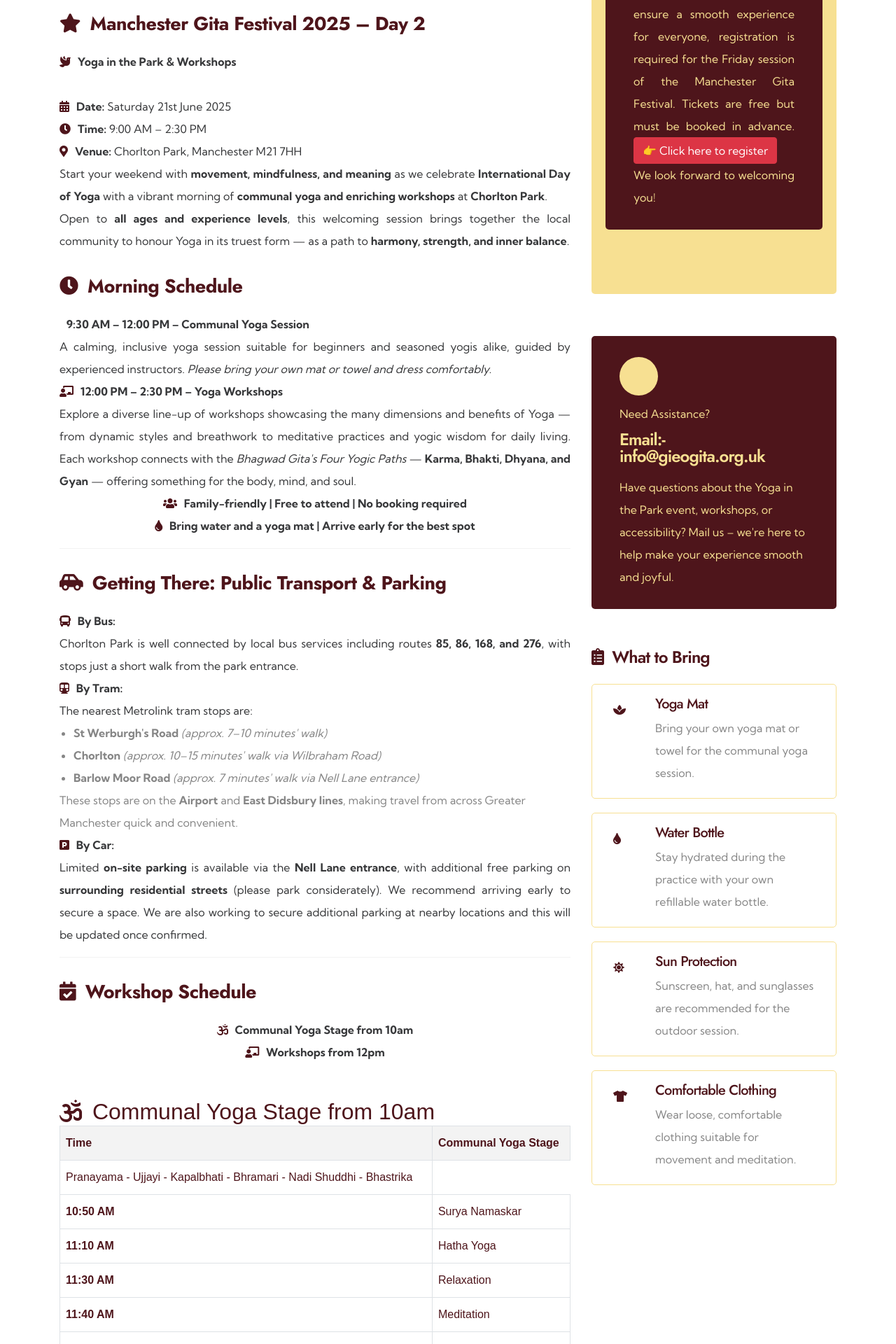
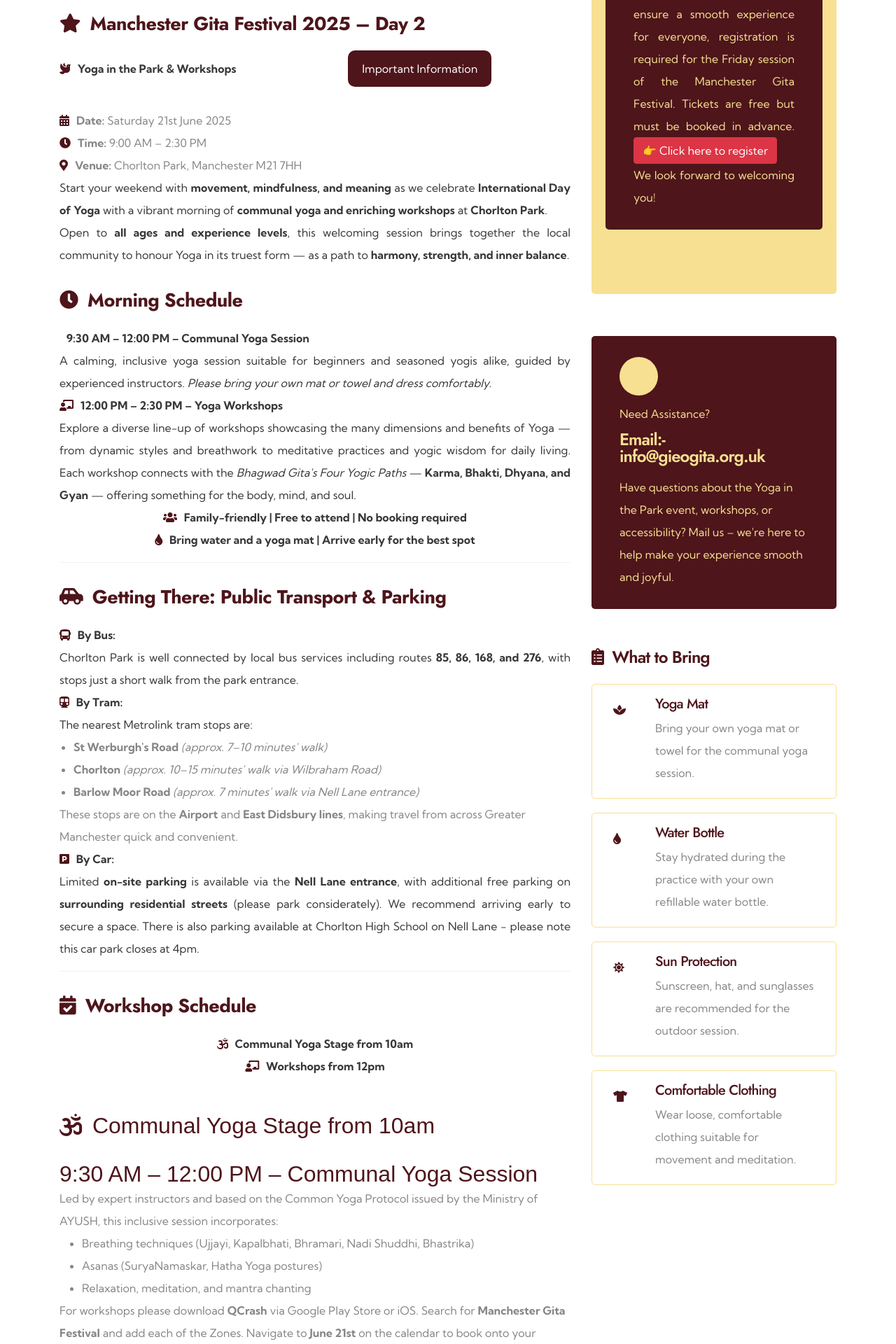
Before and after one commit to Pankajvijaybhatnagar/gieouk, a PHP site: page /day-2-yoga-in-the-park in a window 1280 px wide. Shown: the part 1585-3505 px from the top of the page at 70% size. Run offline with PHP 8.4, Linux system fonts and the light colour scheme; some web fonts are replaced.

Commit message:
updated by pankaj

```diff
--- a/day-2-yoga-in-the-park.php
+++ b/day-2-yoga-in-the-park.php
@@ -47,7 +47,17 @@ require_once('parts/page-title.php');
                             Festival 2025 – Day 2
                         </h4>
                         <p class="service-details__text-3" style="text-align: justify;">
-                            <strong><i class="fas fa-dove" style="color: #4e151b; margin-right: 6px;"></i> Yoga in the Park & Workshops</strong><br><br>
+    <strong><i class="fas fa-dove" style="color: #4e151b; margin-right: 6px;"></i> Yoga in the Park & Workshops</strong>
+   <button onclick="window.open('abc.pdf', '_blank')"
+        style="background-color: #4e151b; color: white; padding: 10px 20px; border: none; margin-left: 156px; border-radius: 10px; cursor: pointer;">
+    Important Information
+</button>
+<br><br>
+
+    <!-- Additional description text can go here if needed -->
+</p>
+
+
 
                             <i class="fas fa-calendar-alt" style="color: #4e151b; margin-right: 6px;"></i>
                             <strong>Date:</strong> Saturday 21st June 2025<br>
@@ -108,7 +118,7 @@ require_once('parts/page-title.php');
 
                         <p class="service-details__text-3" style="text-align: justify;">
                             <strong><i class="fas fa-parking" style="color: #4e151b; margin-right: 6px;"></i> By Car:</strong><br>
-                            Limited <strong>on-site parking</strong> is available via the <strong>Nell Lane entrance</strong>, with additional free parking on <strong>surrounding residential streets</strong> (please park considerately). We recommend arriving early to secure a space. We are also working to secure additional parking at nearby locations and this will be updated once confirmed.
+                            Limited <strong>on-site parking</strong> is available via the <strong>Nell Lane entrance</strong>, with additional free parking on <strong>surrounding residential streets</strong> (please park considerately). We recommend arriving early to secure a space. There is also parking available at Chorlton High School on Nell Lane - please note this car park closes at 4pm.
                         </p>
 
                         <hr style="border-top: 1px solid #ccc;">
@@ -150,44 +160,24 @@ require_once('parts/page-title.php');
                             </style>
 
                             <h2> <i class="fas fa-om" style="color: #4e151b; margin-right: 6px;"></i> Communal Yoga Stage from 10am<br></h2>
-                            <table class="table table-bordered">
-                                <thead>
-                                    <tr>
-                                        <th>Time</th>
-                                        <th>Communal Yoga Stage</th>
-                                    </tr>
-                                </thead>
-                                <tbody>
-                                    <tr>
-                                        <!-- <td><strong>10:20 AM</strong></td> -->
-                                        <td>Pranayama - Ujjayi - Kapalbhati - Bhramari - Nadi Shuddhi - Bhastrika</td>
-                                    </tr>
-                                    <tr>
-                                        <td><strong>10:50 AM</strong></td>
-                                        <td>Surya Namaskar</td>
-                                    </tr>
-                                    <tr>
-                                        <td><strong>11:10 AM</strong></td>
-                                        <td>Hatha Yoga</td>
-                                    </tr>
-                                    <tr>
-                                        <td><strong>11:30 AM</strong></td>
-                                        <td>Relaxation</td>
-                                    </tr>
-                                    <tr>
-                                        <td><strong>11:40 AM</strong></td>
-                                        <td>Meditation</td>
-                                    </tr>
-                                    <tr>
-                                        <td><strong>11:50 AM</strong></td>
-                                        <td>Mantra Chanting</td>
-                                    </tr>
-                                    <tr>
-                                        <td><strong>12:00 PM+</strong></td>
-                                        <td></td>
-                                    </tr>
-                                </tbody>
-                            </table>
+                           <div>
+    <h2>9:30 AM – 12:00 PM – Communal Yoga Session</h2>
+    <p>
+        Led by expert instructors and based on the Common Yoga Protocol issued by the Ministry of AYUSH, this inclusive session incorporates:
+    </p>
+    <ul>
+        <li>Breathing techniques (Ujjayi, Kapalbhati, Bhramari, Nadi Shuddhi, Bhastrika)</li>
+        <li>Asanas (SuryaNamaskar, Hatha Yoga postures)</li>
+        <li>Relaxation, meditation, and mantra chanting</li>
+    </ul>
+
+    <p>
+        For workshops please download <strong>QCrash</strong> via Google Play Store or iOS.
+        Search for <strong>Manchester Gita Festival</strong> and add each of the Zones.
+        Navigate to <strong>June 21st</strong> on the calendar to book onto your intended Workshops for the day.
+    </p>
+</div>
+
 
                             <h2><i class="fas fa-chalkboard-teacher" style="color: #4e151b; margin-right: 6px;"></i> Workshops from 12pm
                             </h2>
@@ -232,13 +222,14 @@ require_once('parts/page-title.php');
                                     </tr>
                                     <tr>
                                         <!-- <td><strong>12:00 PM+</strong></td> -->
-                                        <td></td>
+                                        <td>Yoga for Pre and Post Natal</td>
                                         <td>Yoga for Back Pain</td>
                                     </tr>
                                 </tbody>
                             </table>
 
                         </div>
+
                     </div>
 
                     <div class="service-details__img-boxes">
```
Also changed, not shown: 1 other file.
